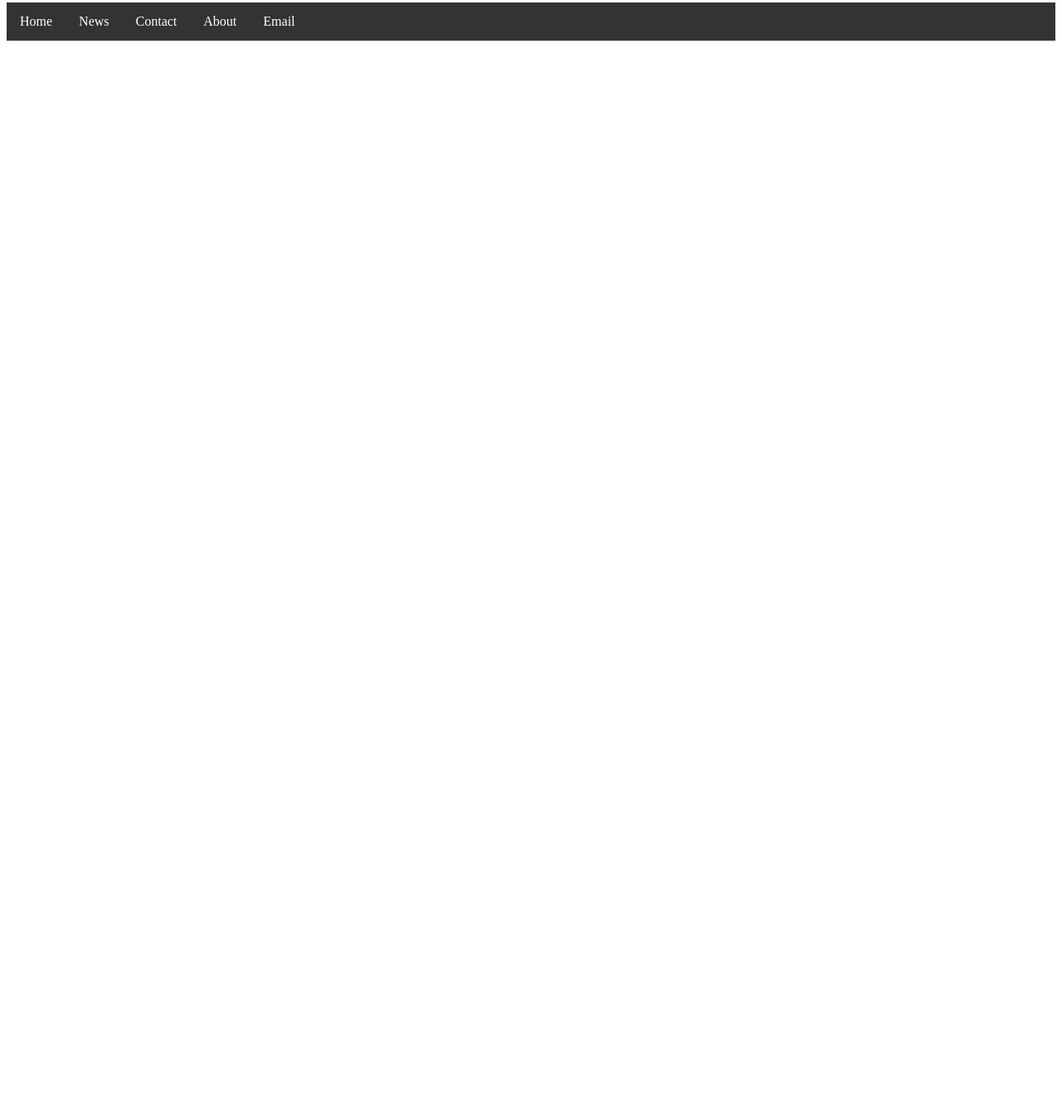
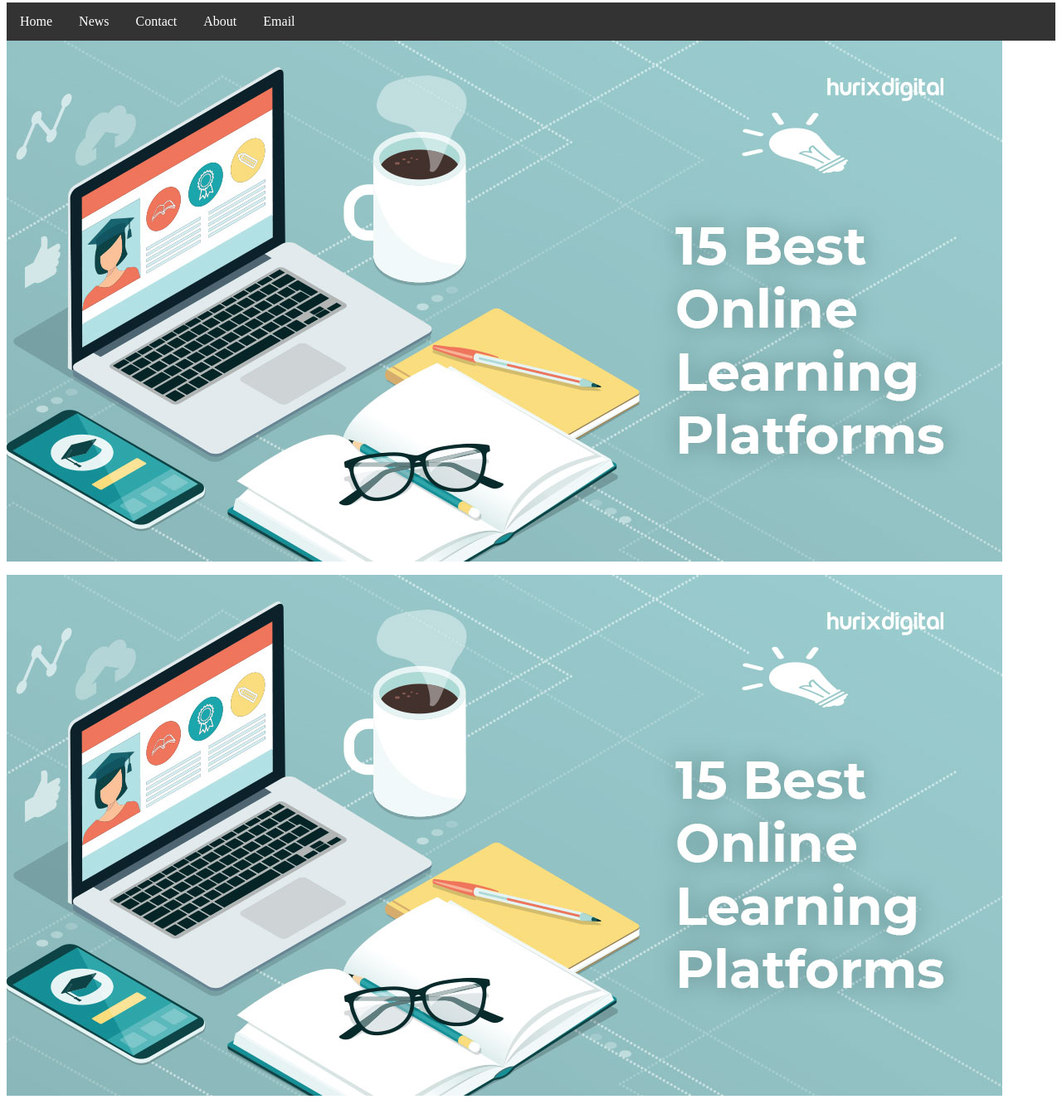
Before and after one commit to ShanjidaAktherSweety/Mis-455-Assignment-1, a plain HTML site: page page4.html in a window 1280 px wide. Shown: the part 46-1383 px from the top of the page at 83% size. Before the commit the page ends 800 px from the top, so only its background shows below. Drawn offline with Linux system fonts and the light colour scheme.

Commit message:
added div class and image add

```diff
--- a/page4.html
+++ b/page4.html
@@ -15,6 +15,18 @@
         <li><a href="page5.html">Email</a></li>
 
       </ul>
+      <Div class="Container">
+
+        <Div class="Top">
+          <img src="image.png" alt=""><br>
+          <p></p>
+        </Div>
+        <Div class="Middle">
+          <img src="image.png" alt=""><br>
+          <p></p>
+        </Div>
+        </Div>
+
 
 </body>
 </html>
```
Also changed, not shown: page1.html (+11 -0 lines), page2.html (+11 -0 lines), page3.html (+11 -0 lines), page5.html (+11 -0 lines), image.png (added).
